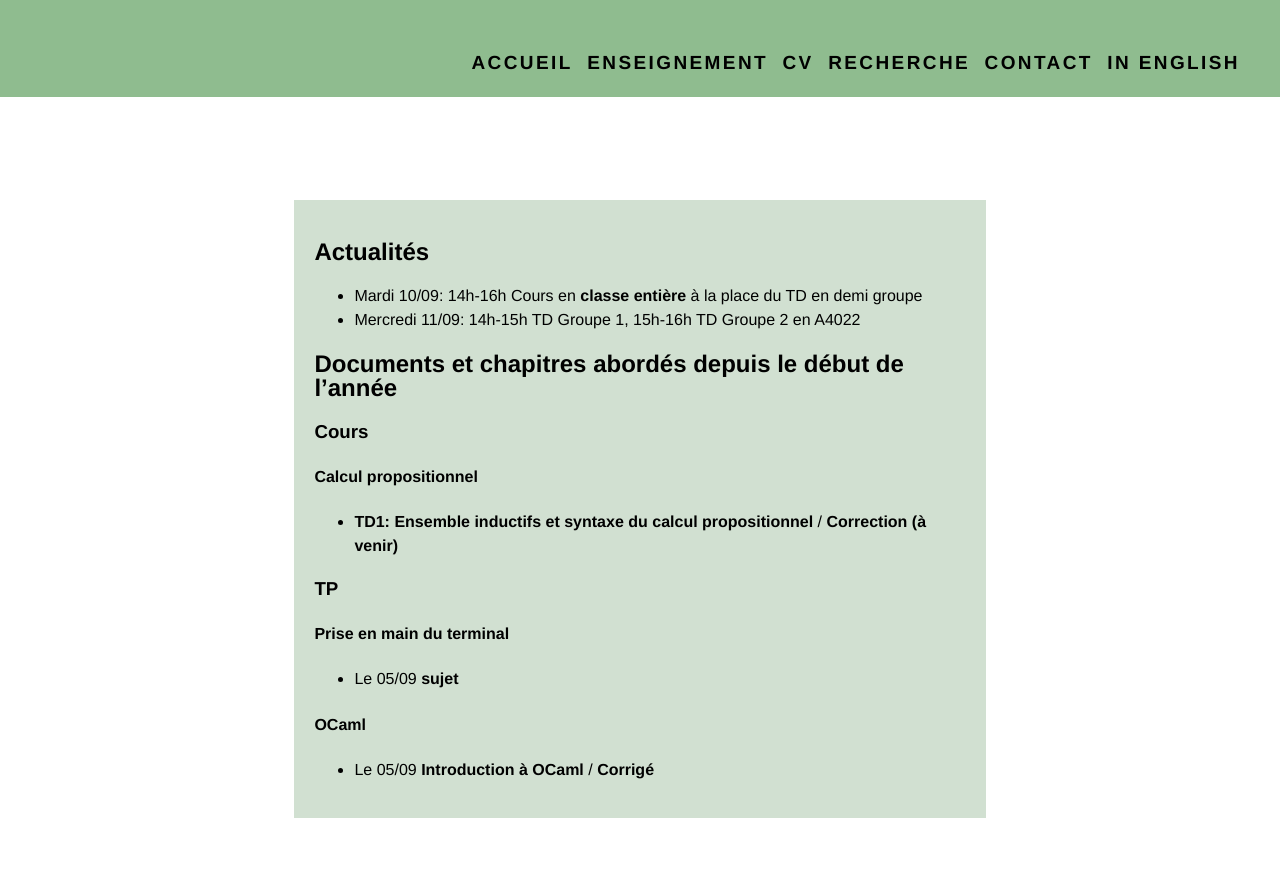
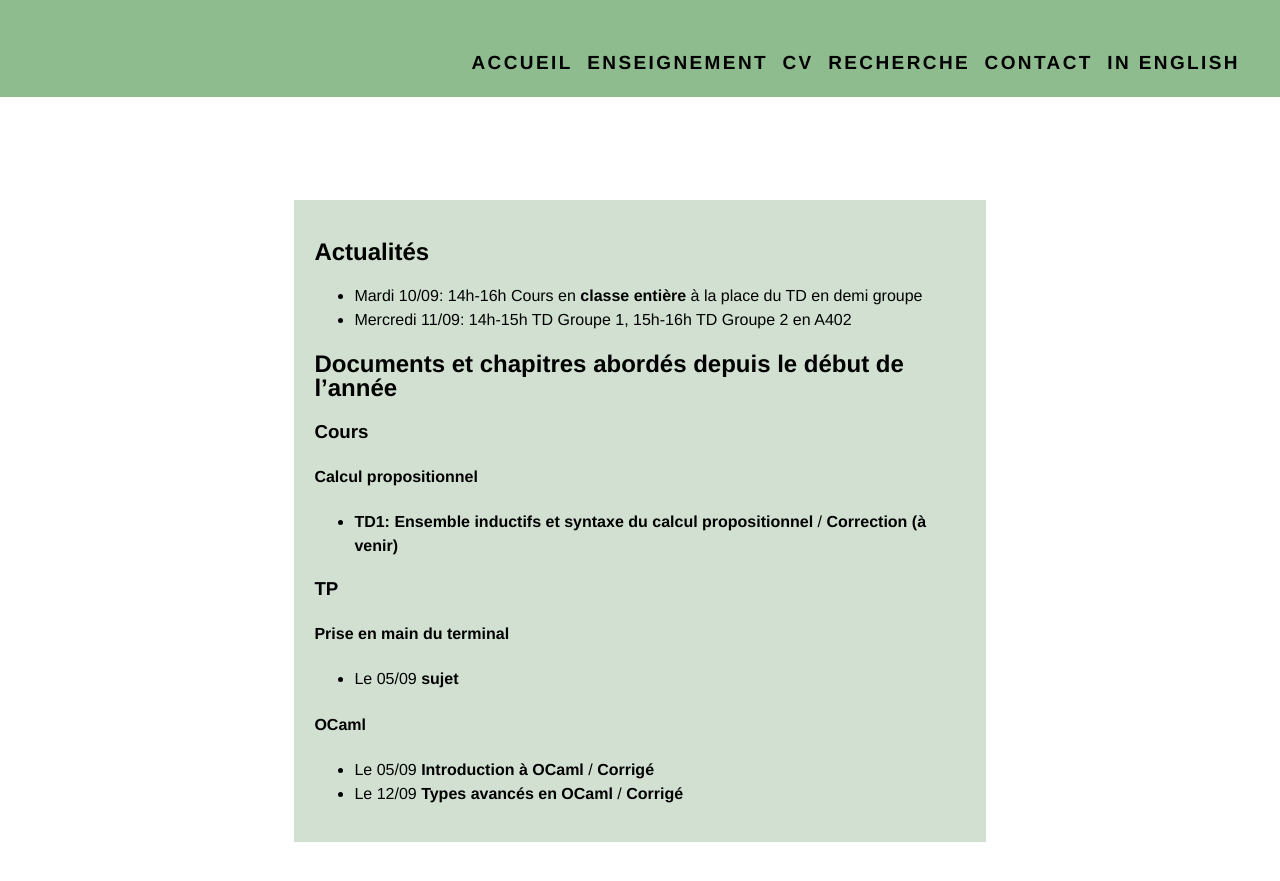
Before and after one commit to VladislavTempez/Vladislavtempez.github.io, a Jekyll site: the page built from pages/mp2i.md, in a window 1280 px wide. Shown: the top 881 px of the page. Built offline with Jekyll 4.4.1, drawn with Linux system fonts in a browser that asks for light colours.

Commit message:
tp 2 ocaml

```diff
--- a/pages/mp2i.md
+++ b/pages/mp2i.md
@@ -6,7 +6,7 @@ description: Vladislav Tempez - Enseignement - MP2I - Informatique
 ---
 ## Actualités
 - Mardi 10/09: 14h-16h Cours en **classe entière** à la place du TD en demi groupe
-- Mercredi 11/09: 14h-15h TD Groupe 1, 15h-16h TD Groupe 2 en A4022
+- Mercredi 11/09: 14h-15h TD Groupe 1, 15h-16h TD Groupe 2 en A402
 
 ## Documents et chapitres abordés depuis le début de l'année
 
@@ -25,3 +25,4 @@ description: Vladislav Tempez - Enseignement - MP2I - Informatique
 
 #### OCaml
 - Le 05/09 [Introduction à OCaml](https://nc-lycees.netocentre.fr/s/nNn6dFokSw6ifDJ) /  [Corrigé](https://nc-lycees.netocentre.fr/s/ZydDWQrRXtDpomt)
+- Le 12/09 [Types avancés en OCaml](https://nc-lycees.netocentre.fr/s/DCkseTCmWJL4jjY) / [Corrigé](https://nc-lycees.netocentre.fr/s/krHkoti3eqBzF5L)
```
